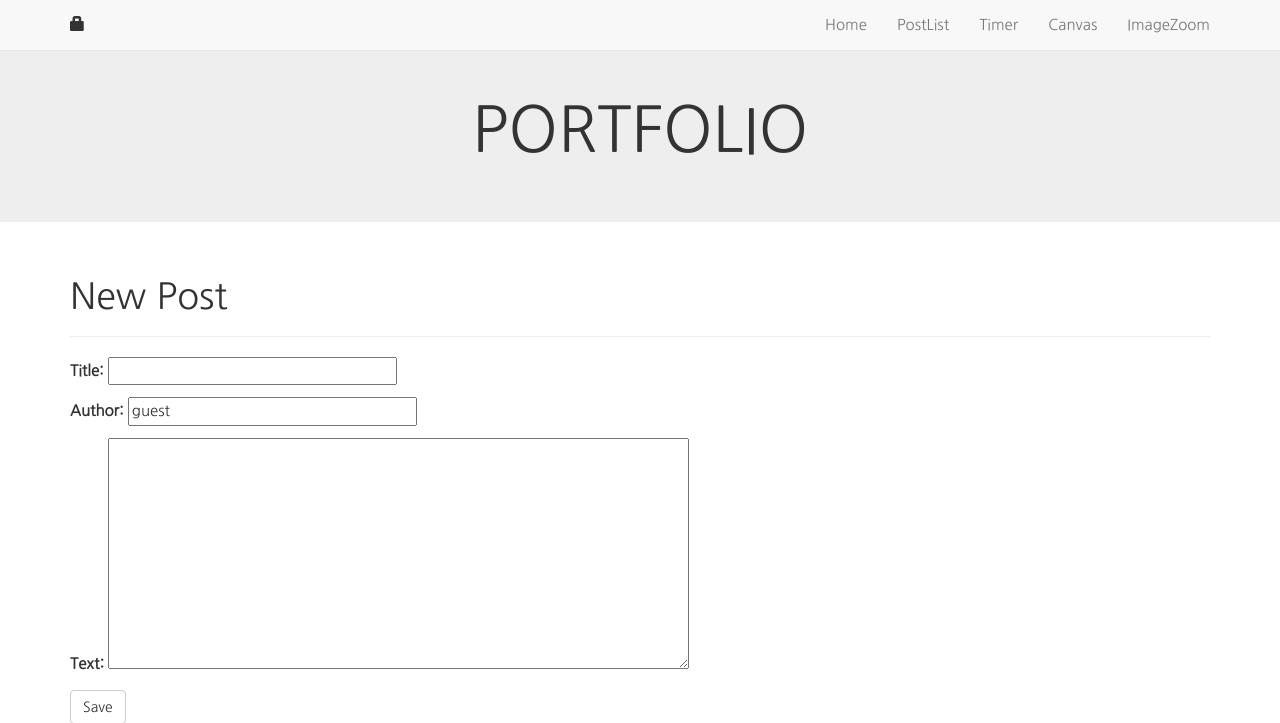
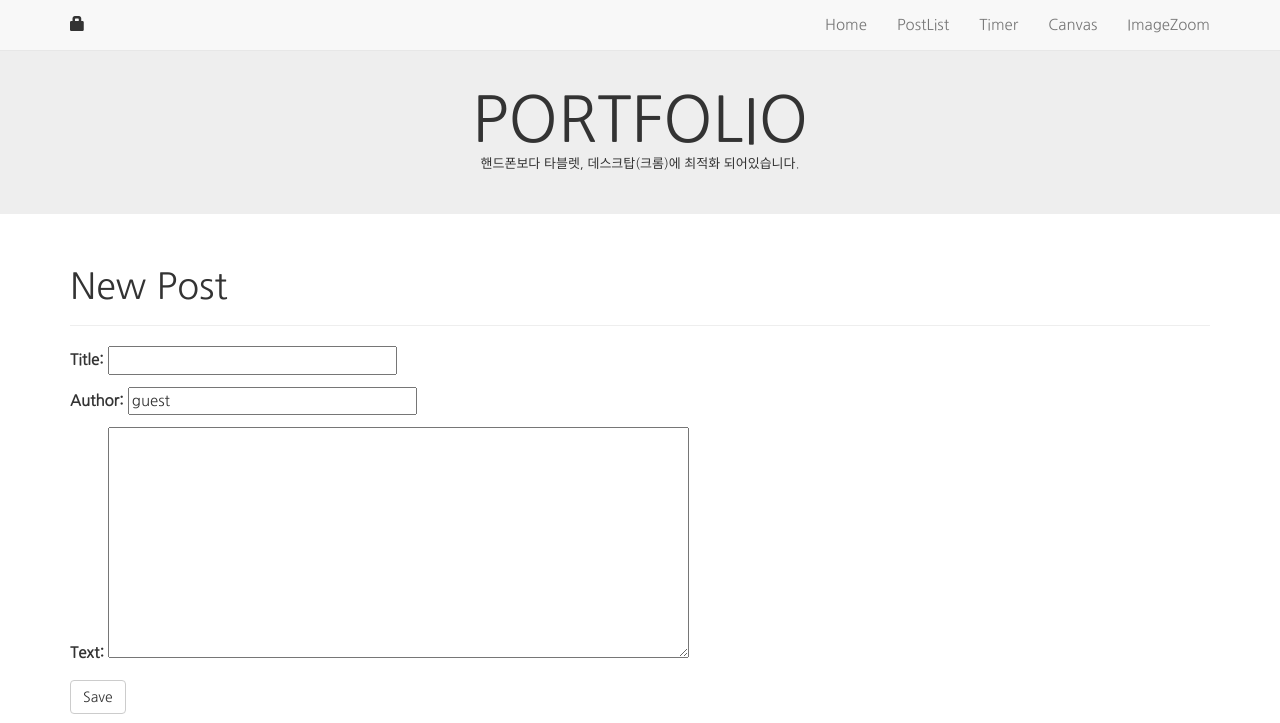
Before and after one commit to yuraham/portp, a Django app: page /blog/new in a window 1280 px wide. Shown: the top 723 px of the page. Run offline with Django 3.2, Linux system fonts and the light colour scheme; some libraries are stand-ins or nearby versions; some web fonts are replaced.

Commit message:
20180903 lsatcommit

```diff
--- a/blog/static/css/base.css
+++ b/blog/static/css/base.css
@@ -20,6 +20,7 @@ body * {
 }
 .header {
     padding-top: 85px;
-    margin-bottom : 15px;
+    padding-bottom: 25px;
+    margin-bottom : 13px;
     font-family: 'Gugi';
 }
--- a/blog/templates/blog/base.html
+++ b/blog/templates/blog/base.html
@@ -45,7 +45,8 @@
 
 
 <div class="jumbotron header text-center">
-    <h1>PORTFOLIO</h1>
+    <h1 class="headH" style="margin:0;">PORTFOLIO</h1>
+    <p class="headP" style="font-size: 13px;">핸드폰보다 타블렛, 데스크탑(크롬)에 최적화 되어있습니다.</p>
 </div>
 
 <div class="container-fluid">
--- a/blog/templates/blog/blog_home.html
+++ b/blog/templates/blog/blog_home.html
@@ -41,7 +41,7 @@
             <div class="bimgTable">
                 <img class="bimg" src="{% static 'image/flamingo.jpg' %}" alt="flamingo">
             </div>
-            <hr class="d-sm-none" style="margin:7px">
+            <hr class="d-sm-none" style="margin:10px">
             <div class="home-posts">
                 <h2 class="postText"><a href="{% url 'blog:blog_list' %}"><strong>more post</strong></a></h2>
                 <table class="table table-hover">
```
Also changed, not shown: blog/static/css/home.css (+6 -3 lines).
